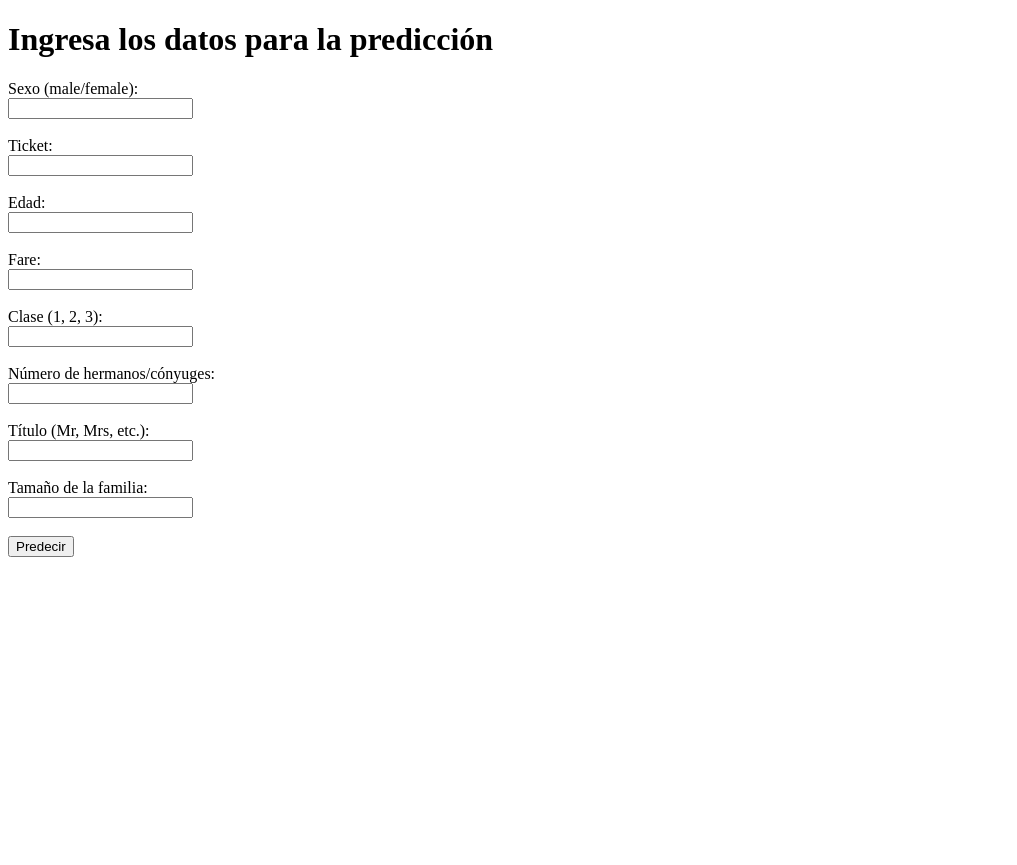
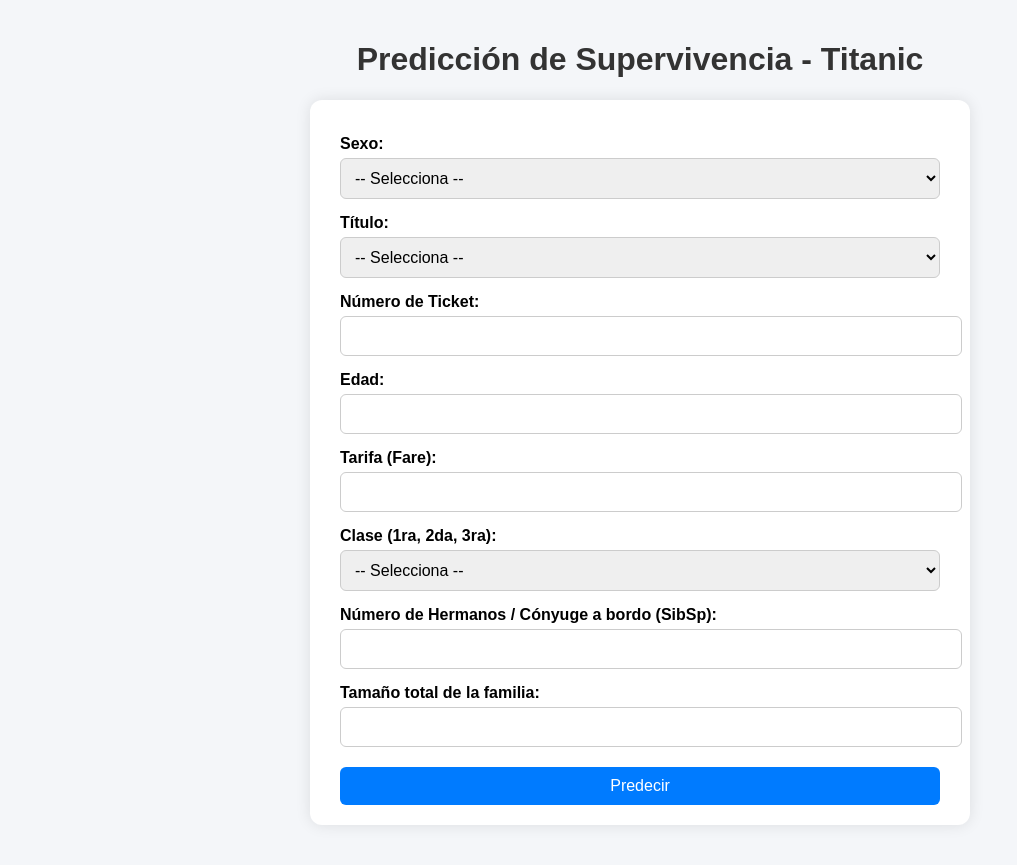
Before and after one commit to edilberto3d/Titanic-PCA, a Flask app: page / in a window 1280 px wide. Shown: the whole page, without its empty margins (0-1017 px from the left). Before the commit the page ends 557 px from the top, so only its background shows below. Run offline with Flask 3, Linux system fonts and the light colour scheme; parts of the project's set-up code (start-up, migrations or seed data) failed here and were passed over.

Commit message:
first commit 4

```diff
--- a/templates/formulario.html
+++ b/templates/formulario.html
@@ -2,34 +2,108 @@
 <html lang="es">
 <head>
     <meta charset="UTF-8" />
-    <title>Formulario de Predicción</title>
+    <title>Predicción de Supervivencia - Titanic</title>
+    <style>
+        body {
+            font-family: Arial, sans-serif;
+            background-color: #f4f6f9;
+            margin: 0;
+            padding: 20px;
+        }
+
+        h1 {
+            text-align: center;
+            color: #333;
+        }
+
+        form {
+            max-width: 600px;
+            margin: 0 auto;
+            background-color: white;
+            padding: 20px 30px;
+            border-radius: 12px;
+            box-shadow: 0 0 15px rgba(0,0,0,0.1);
+        }
+
+        label {
+            font-weight: bold;
+            display: block;
+            margin-top: 15px;
+        }
+
+        input, select, button {
+            width: 100%;
+            padding: 10px;
+            margin-top: 5px;
+            border-radius: 6px;
+            border: 1px solid #ccc;
+            font-size: 16px;
+        }
+
+        button {
+            background-color: #007BFF;
+            color: white;
+            border: none;
+            margin-top: 20px;
+            cursor: pointer;
+        }
+
+        button:hover {
+            background-color: #0056b3;
+        }
+
+        #result {
+            max-width: 600px;
+            margin: 20px auto;
+            font-size: 18px;
+            text-align: center;
+        }
+    </style>
 </head>
 <body>
-    <h1>Ingresa los datos para la predicción</h1>
+
+    <h1>Predicción de Supervivencia - Titanic</h1>
+
     <form action="/predict" method="post" id="predictForm">
-        <label for="Sex">Sexo (male/female):</label><br>
-        <input type="text" id="Sex" name="Sex" required><br><br>
+        <label for="Sex">Sexo:</label>
+        <select id="Sex" name="Sex" required>
+            <option value="">-- Selecciona --</option>
+            <option value="male">Hombre</option>
+            <option value="female">Mujer</option>
+        </select>
 
-        <label for="Ticket">Ticket:</label><br>
-        <input type="text" id="Ticket" name="Ticket" required><br><br>
+        <label for="Title">Título:</label>
+        <select id="Title" name="Title" required>
+            <option value="">-- Selecciona --</option>
+            <option value="Mr">Mr</option>
+            <option value="Mrs">Mrs</option>
+            <option value="Miss">Miss</option>
+            <option value="Master">Master</option>
+            <option value="Rare">Rare</option>
+        </select>
 
-        <label for="Age">Edad:</label><br>
-        <input type="number" step="0.1" id="Age" name="Age" required><br><br>
+        <label for="Ticket">Número de Ticket:</label>
+        <input type="text" id="Ticket" name="Ticket" required>
 
-        <label for="Fare">Fare:</label><br>
-        <input type="number" step="0.01" id="Fare" name="Fare" required><br><br>
+        <label for="Age">Edad:</label>
+        <input type="number" id="Age" name="Age" min="0" max="100" step="0.1" required>
 
-        <label for="Pclass">Clase (1, 2, 3):</label><br>
-        <input type="number" id="Pclass" name="Pclass" required><br><br>
+        <label for="Fare">Tarifa (Fare):</label>
+        <input type="number" id="Fare" name="Fare" min="0" step="0.01" required>
 
-        <label for="SibSp">Número de hermanos/cónyuges:</label><br>
-        <input type="number" id="SibSp" name="SibSp" required><br><br>
+        <label for="Pclass">Clase (1ra, 2da, 3ra):</label>
+        <select id="Pclass" name="Pclass" required>
+            <option value="">-- Selecciona --</option>
+            <option value="1">Primera Clase</option>
+            <option value="2">Segunda Clase</option>
+            <option value="3">Tercera Clase</option>
+        </select>
 
-        <label for="Title">Título (Mr, Mrs, etc.):</label><br>
-        <input type="text" id="Title" name="Title" required><br><br>
+        <label for="SibSp">Número de Hermanos / Cónyuge a bordo (SibSp):</label>
+        <input type="number" id="SibSp" name="SibSp" min="0" max="10" required>
 
-        <label for="FamilySize">Tamaño de la familia:</label><br>
-        <input type="number" id="FamilySize" name="FamilySize" required><br><br>
+        <label for="FamilySize">Tamaño total de la familia:</label>
+        <input type="number" id="FamilySize" name="FamilySize" min="1" max="15" required>
 
         <button type="submit">Predecir</button>
     </form>
@@ -52,7 +126,7 @@
         const data = await response.json();
 
         if (response.ok) {
-            resultDiv.innerHTML = `<h3>Predicción: ${data.prediccion}</h3>`;
+            resultDiv.innerHTML = `<h3>Resultado de la Predicción: ${data.prediction == 1 ? 'Sobrevivió' : 'No sobrevivió'}</h3>`;
         } else {
             resultDiv.innerHTML = `<p style="color:red;">Error: ${data.error}</p>`;
         }
```
Also changed, not shown: 1 other file.
